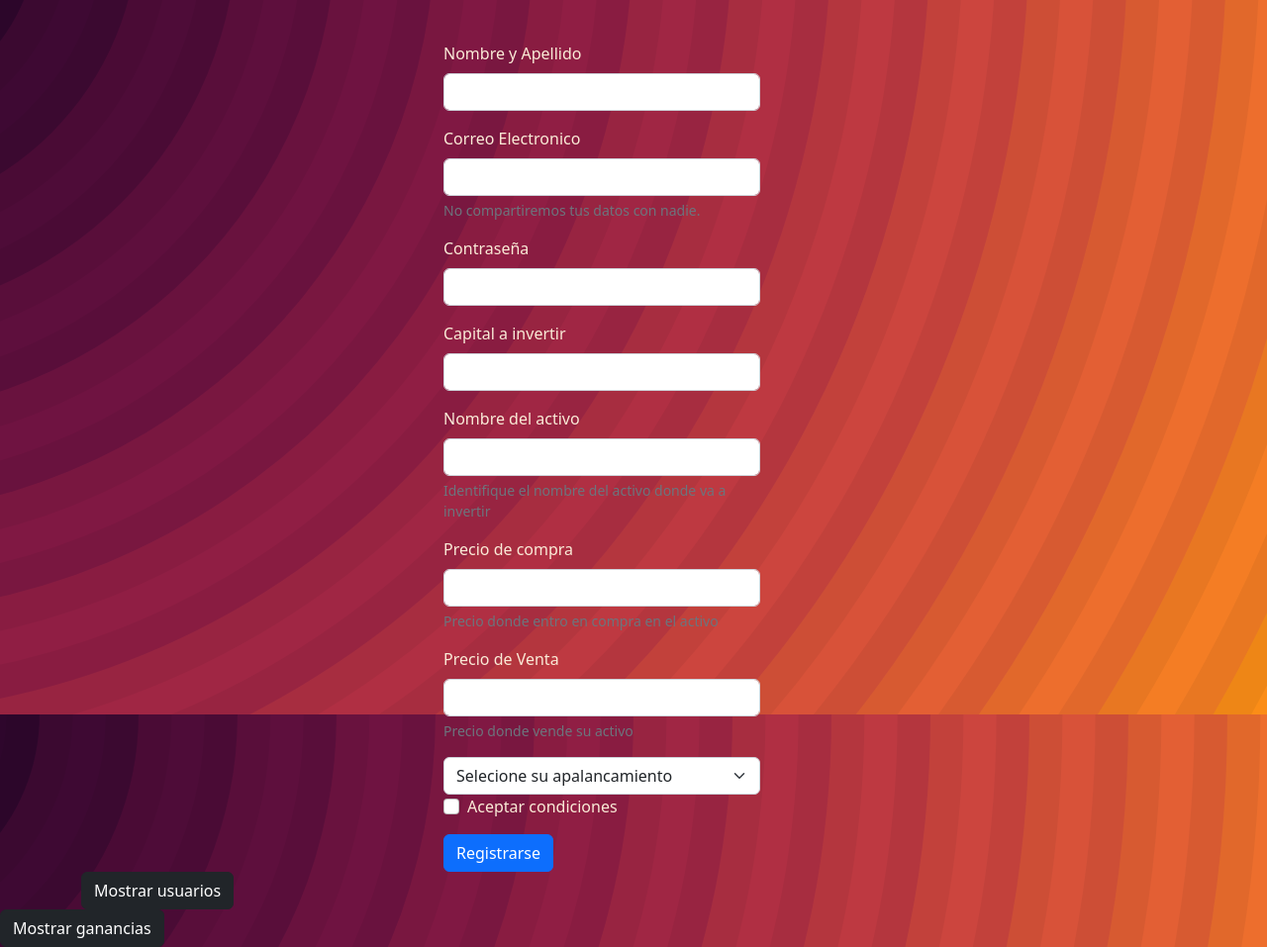
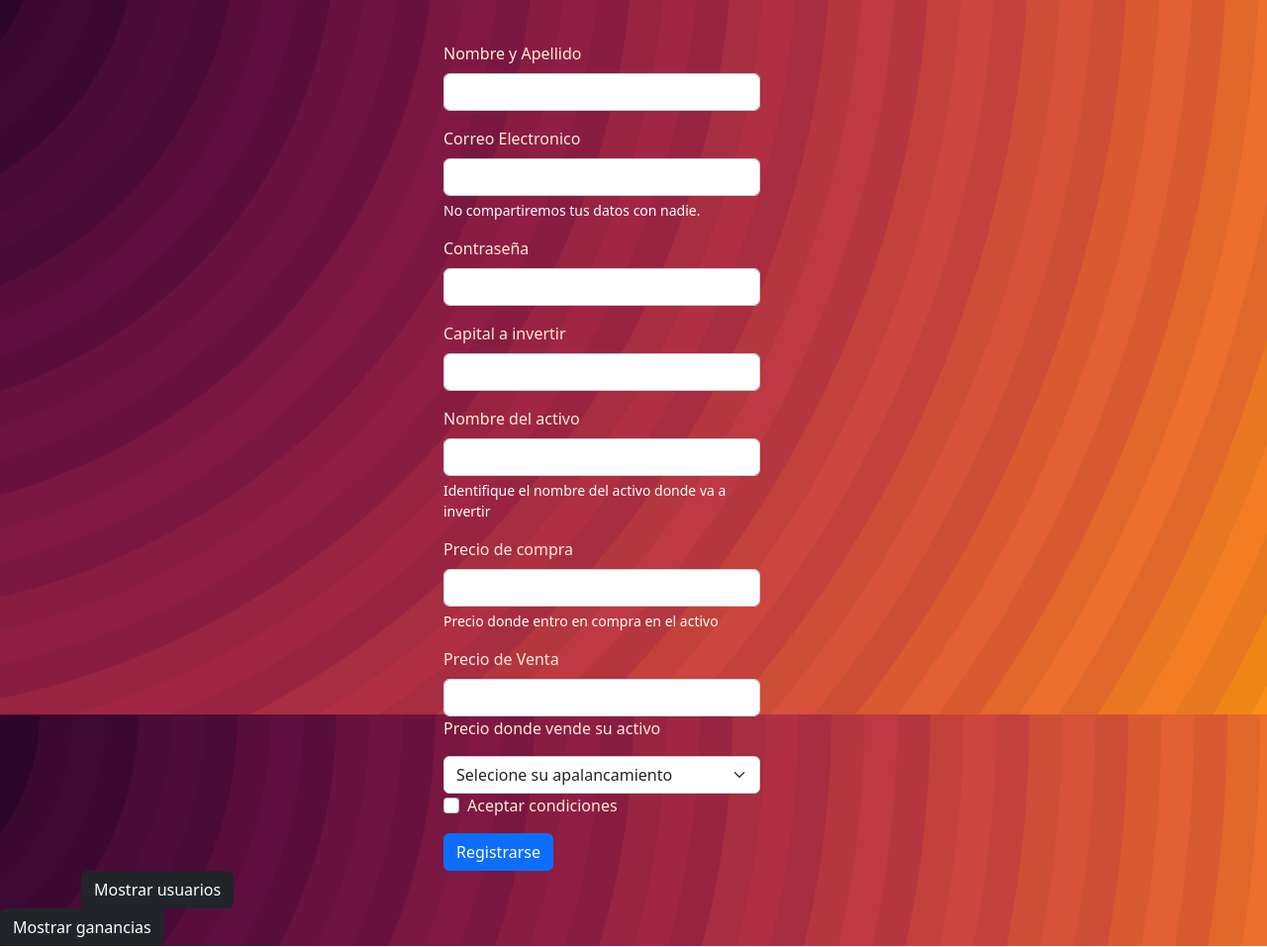
Before and after one commit to LucioSchiavoni/Calcular-ganancia, a plain HTML site: page index.html in a window 1280 px wide. Shown: the part 78-1035 px from the top of the page at 99% size. Drawn offline with nearby package versions, Linux system fonts and the light colour scheme.

Commit message:
Segunda-Entrega

```diff
--- a/index.html
+++ b/index.html
@@ -19,7 +19,7 @@
         <div class="mb-3">
           <label for="idEmail" class="form-label">Correo Electronico </label>
           <input type="email" class="form-control" id="idEmail" name="email" >
-          <div id="emailHelp" class="form-text">No compartiremos tus datos con nadie.</div>
+          <div id="emailHelp" class="form-text  text-white">No compartiremos tus datos con nadie.</div>
         </div>
         <div class="mb-3">
           <label for="idconstraseña" class="form-label">Contraseña</label>
@@ -32,17 +32,17 @@
           <div class="mb-3">
             <label for="idActivo" class="form-label">Nombre del activo</label>
             <input type="text" class="form-control" id="idActivo" name="activo" >
-            <div  class="form-text">Identifique el nombre del activo donde va a invertir</div>
+            <div  class="form-text text-white">Identifique el nombre del activo donde va a invertir</div>
           </div>
         <div class="mb-3">
             <label for="idCompra" class="form-label">Precio de compra </label>
             <input type="number" class="form-control" id="idCompra" name="PrecioC" >
-            <div  class="form-text">Precio donde entro en compra en el activo</div>
+            <div  class="form-text text-white">Precio donde entro en compra en el activo</div>
           </div>
           <div class="mb-3">
             <label for="idVenta" class="form-label">Precio de Venta </label>
             <input type="number" class="form-control" id="idVenta" name="PrecioV" >
-            <div  class="form-text">Precio donde vende su activo</div>
+            <div  class="form-texttext-white">Precio donde vende su activo</div>
           </div>
           <select class="form-select" aria-label="Default select example" for="idApalancamiento" id="idApalancamiento" name="apalancamiento">
             <option selected>Selecione su apalancamiento</option>
--- a/style.css
+++ b/style.css
@@ -2,10 +2,12 @@ form{
    width: 25%;
    margin-left: 35%;
    margin-top: 5%;
+
 }
 
 h1{
     text-align: center;
+
     font-family: Arial, Helvetica, sans-serif;
     color: rgb(238, 233, 233);
 }
```
